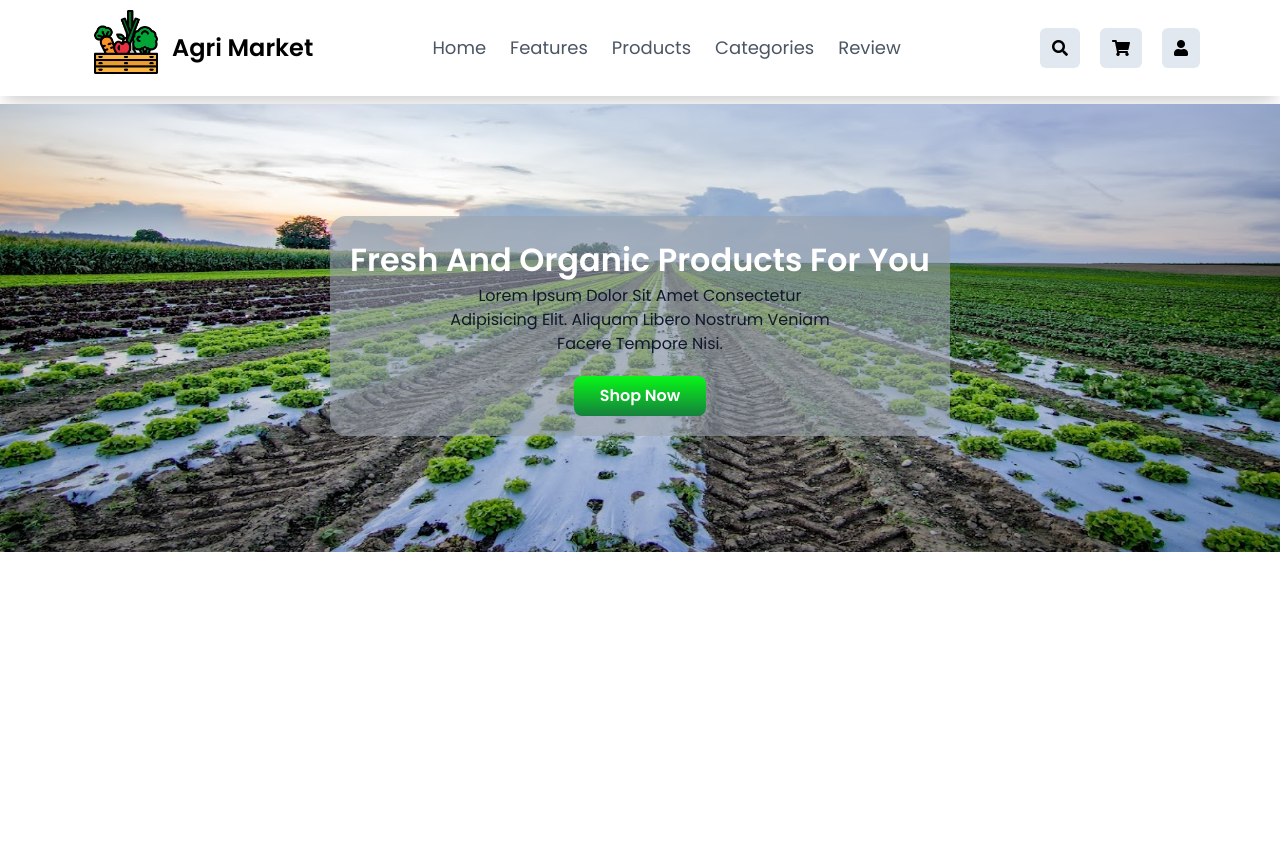
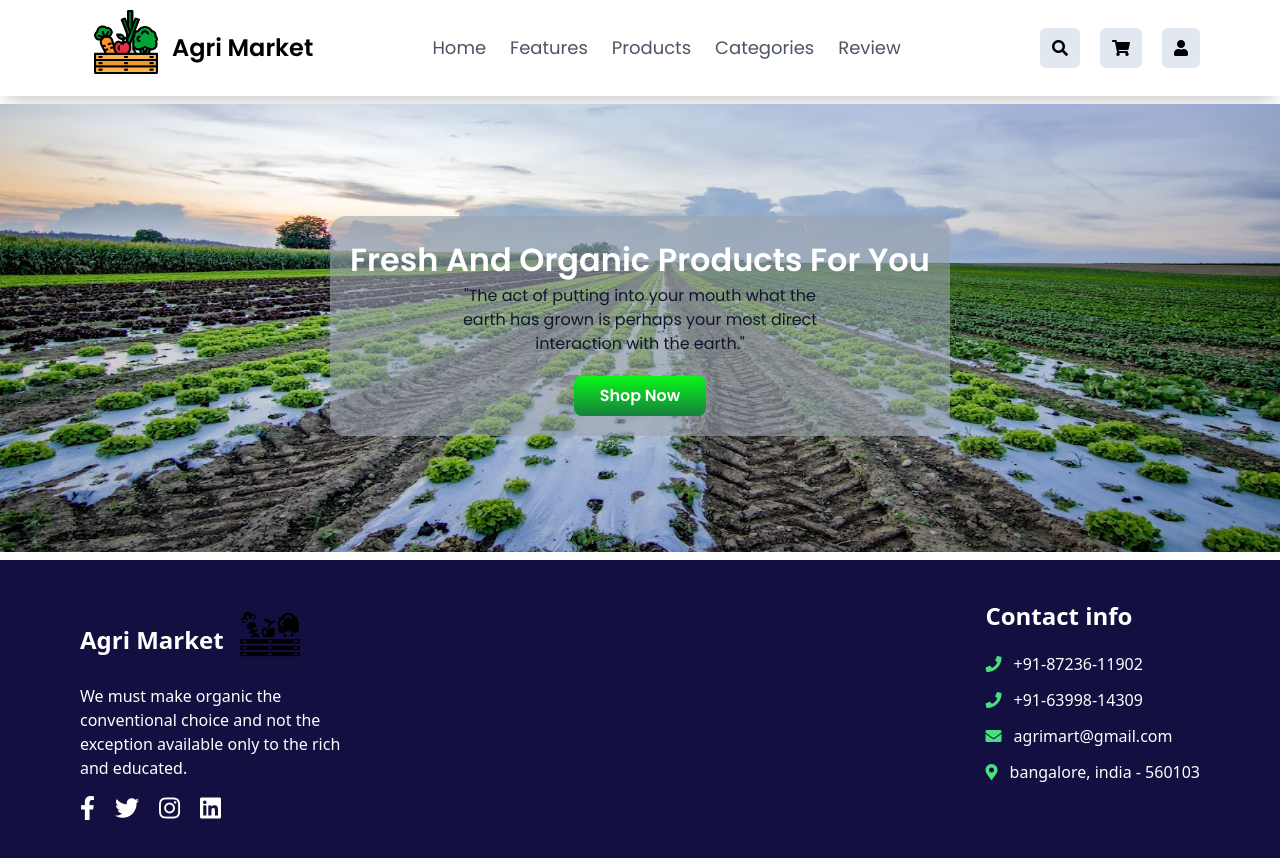
Before and after one commit to Krishna47ak/Agri-Market, a React (Create React App) app in the folder Frontend/agri-market/: page / in a window 1280 px wide. Shown: the top 858 px of the page. Before the commit the page ends 800 px from the top, so only its background shows below. Built offline with nearby package versions, Linux system fonts and the light colour scheme; no server answers.

Commit message:
Created footer component

```diff
--- a/Frontend/agri-market/src/App.js
+++ b/Frontend/agri-market/src/App.js
@@ -1,22 +1,19 @@
 import { Fragment } from 'react';
 import { BrowserRouter as Router, Route, Routes } from 'react-router-dom'
 import './App.css';
-import useProducts from './hooks/useProducts';
-import Banner from './components/header/Banner';
 import Navbar from './components/header/Navbar';
-import Products from './components/landing/Products';
+import HomePage from './screens/HomePage';
 
 function App() {
-  const [ products ] = useProducts()
   return (
-      <Router>
-        <Fragment>
-          <Navbar />
-          <Banner />
-          <Products title="Fruits" data={products.fruit} />
-          <Products title="Vegetables" data={products.vegetable} />
-        </Fragment>
-      </Router >
+    <Router>
+      <Fragment>
+        <Navbar />
+        <Routes>
+          <Route exact path='/' element={<HomePage/>} />
+        </Routes>
+      </Fragment>
+    </Router >
   );
 }
 
--- /dev/null
+++ b/Frontend/agri-market/src/components/footer/Footer.js
@@ -0,0 +1,36 @@
+import React from 'react'
+import { Link } from 'react-router-dom'
+
+const Footer = () => {
+    return (
+        <div className="flex bg-[#130f40] h-68 px-20 py-10 ">
+            <div className='w-72 space-y-1' >
+                <p className=' text-2xl font-semibold text-white flex items-center' >Agri Market<img className='h-12 md:h-20 mx-3 pb-3 ' src={require('../../img/harvest-solid.png')} /> </p>
+                <p className='text-white pb-2' >We must make organic the conventional choice and not the exception available only to the rich and educated.</p>
+                <div className="text-white text-2xl space-x-5">
+                    <Link to="#" className="fab fa-facebook-f hover:text-black"></Link>
+                    <Link to="#" className="fab fa-twitter hover:text-black"></Link>
+                    <Link to="#" className="fab fa-instagram hover:text-black"></Link>
+                    <Link to="#" className="fab fa-linkedin hover:text-black"></Link>
+                </div>
+            </div>
+            <div className="flex-row space-y-3 ml-auto">
+                <p className='text-2xl font-semibold text-white mb-5 ml-2' >Contact info</p>
+                <div>
+                    <Link to="#" className="text-white"><i className="fas fa-phone text-green-400 mx-2"></i> +91-87236-11902 </Link>
+                </div>
+                <div>
+                    <Link to="#" className="text-white"><i className="fas fa-phone text-green-400 mx-2"></i> +91-63998-14309 </Link>
+                </div>
+                <div>
+                    <Link to="#" className="text-white"><i className="fas fa-envelope text-green-400 mx-2"></i> agrimart@gmail.com </Link>
+                </div>
+                <div>
+                    <Link to="#" className="text-white"><i className="fas fa-map-marker-alt text-green-400 mx-2"></i> bangalore, india - 560103 </Link>
+                </div>
+            </div>
+        </div>
+    )
+}
+
+export default Footer
--- a/Frontend/agri-market/src/components/header/Banner.js
+++ b/Frontend/agri-market/src/components/header/Banner.js
@@ -8,7 +8,7 @@ const Banner = () => {
                 <img className='md:h-[28rem] md:w-[100rem]' src={require('../../img/banner-bg.png')} />
                 <div className='absolute text-white font-Poppins top-1/4 bg-[#9ca3af99] p-5 rounded-2xl bg-opacity-100' >
                     <p className='w-60 md:w-auto text-center md:text-[2rem] font-bold '>Fresh And Organic Products For You</p>
-                    <p className='hidden md:block text-center w-96 mx-auto text-slate-900' >Lorem Ipsum Dolor Sit Amet Consectetur Adipisicing Elit. Aliquam Libero Nostrum Veniam Facere Tempore Nisi.</p>
+                    <p className='hidden md:block text-center w-96 mx-auto text-slate-900' >"The act of putting into your mouth what the earth has grown is perhaps your most direct interaction with the earth."</p>
                     <Link to="/"><p className='text-center mt-5 mx-16 md:mx-56 font-bold text-white bg-gradient-to-b from-[#07f817] to-green-700  py-2 rounded-lg scale-75 md:scale-100 hover:scale-105 duration-500 active:bg-green-600' >Shop Now</p></Link>
                 </div>
             </div>
--- a/Frontend/agri-market/src/components/landing/SliderCard.js
+++ b/Frontend/agri-market/src/components/landing/SliderCard.js
@@ -12,7 +12,7 @@ const SliderCard = (props) => {
             <div>
                 <p className='text-center text-black font-semibold text-lg my-1' >RS {props.item.price}/-</p>
             </div>
-            <div className='text-center w-32 mx-auto mt-4 py-2 rounded-md border border-black hover:bg-[#06f917] hover:text-white duration-300 ' >
+            <div className='text-center w-32 mx-auto mt-4 py-2 rounded-md border border-black hover:font-bold hover:bg-[#06f917] hover:text-white duration-300 ' >
                 <p>Add To Cart</p>
             </div>
         </div>
--- a/Frontend/agri-market/src/context/ProductContext.js
+++ b/Frontend/agri-market/src/context/ProductContext.js
@@ -12,8 +12,7 @@ const productReducer = (state, action) => {
 
 const fetchProducts = dispatch => async () => {
     try {
-        const response = await axios.get("https://run.mocky.io/v3/228501a3-f3fe-4d6f-8818-dbefafefaa68")
-        console.log("hi");
+        const response = await axios.get("https://run.mocky.io/v3/954c1249-ac3e-4366-8bfa-7a2ebad49843")
         dispatch({ type: 'fetch_products', payload: response.data })
     } catch(err) {
         console.log('somethng went wrong')
--- /dev/null
+++ b/Frontend/agri-market/src/screens/HomePage.js
@@ -0,0 +1,20 @@
+import React from 'react'
+import useProducts from '../hooks/useProducts';
+import Banner from '../components/header/Banner';
+import Products from '../components/landing/Products';
+import Footer from '../components/footer/Footer';
+
+const HomePage = () => {
+    const [ products ] = useProducts()
+    return (
+        <>
+            <Banner />
+            <Products title="Fruits" data={products.fruits} />
+            <Products title="Vegetables" data={products.vegetables} />
+            <Products title="Grains" data={products.grains} />
+            <Footer />
+        </>
+    )
+}
+
+export default HomePage
```
Also changed, not shown: Frontend/agri-market/src/img/harvest-solid.png (added).
